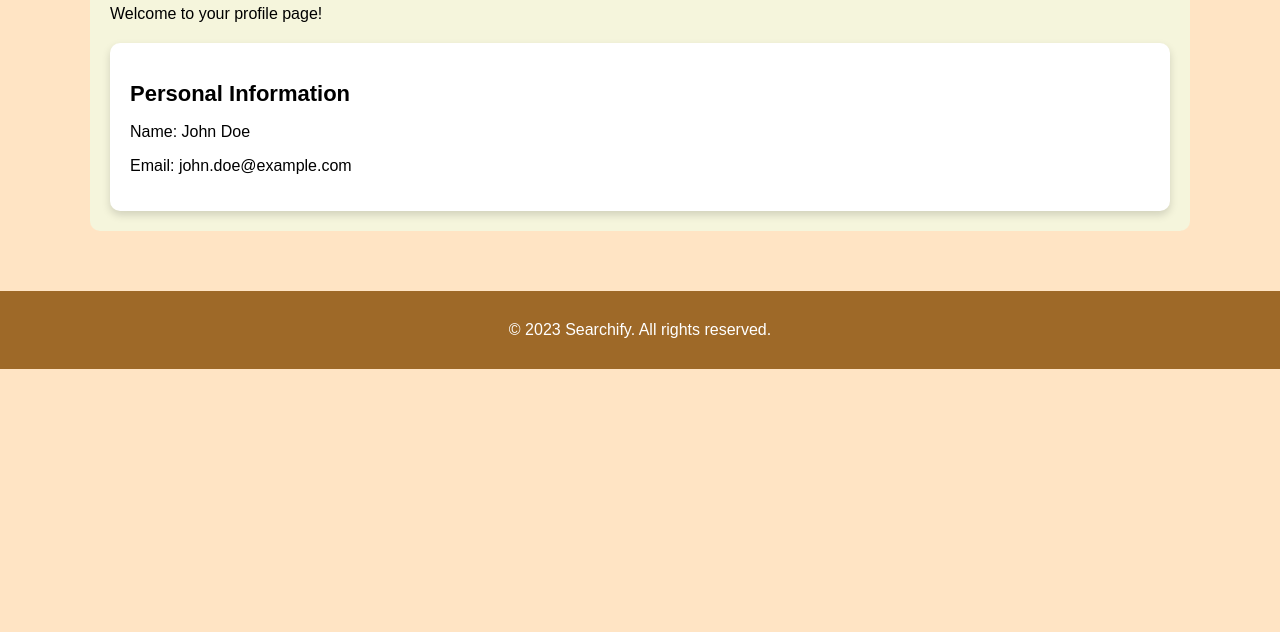
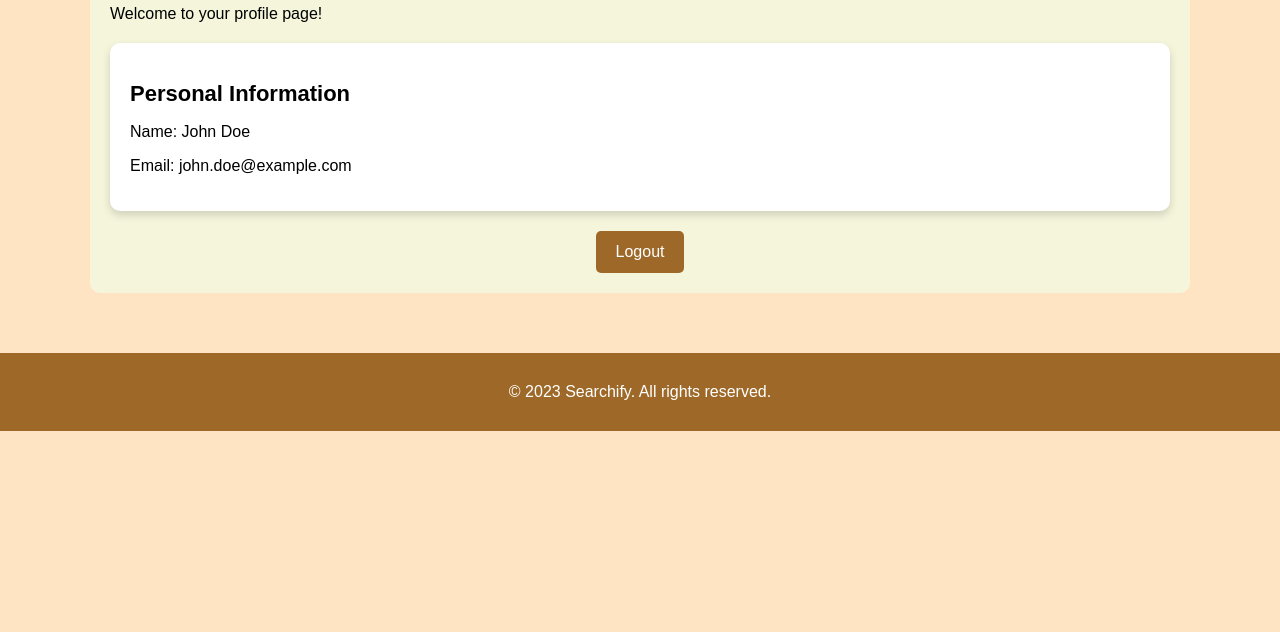
Before and after one commit to RayW-exe/Searchify, a website built with Vite: page profile.html in a window 1280 px wide. Shown: the part 168-800 px from the top of the page. Built offline with nearby package versions, Linux system fonts and the light colour scheme; a script that the page names is missing; a web font is replaced by a local one.

Commit message:
Final Fixes

```diff
--- a/profile.html
+++ b/profile.html
@@ -14,7 +14,6 @@
             <li><a href="profile.html">Profile</a></li>
             <li><a href="jobs.html">Jobs</a></li>
             <li><a href="about-us.html">About us</a></li>
-            <li><button id="logoutBtn">Logout</button></li>
         </ul>
     </div>
     <div class="content">
@@ -25,6 +24,9 @@
             <p>Name: John Doe</p>
             <p>Email: john.doe@example.com</p>
         </div>
+        <div class="logout-section">
+            <button id="logoutBtn">Logout</button>
+        </div>
     </div>
     <footer class="footer">
         <p>&copy; 2023 Searchify. All rights reserved.</p>
--- a/styles-profile.css
+++ b/styles-profile.css
@@ -80,6 +80,26 @@ body {
     margin-bottom: 10px;
 }
 
+.logout-section {
+    margin-top: 20px;
+    text-align: center;
+}
+
+#logoutBtn {
+    background-color: rgb(158, 105, 40);
+    color: white;
+    padding: 12px 20px;
+    border: none;
+    border-radius: 5px;
+    cursor: pointer;
+    font-size: 16px;
+}
+
+#logoutBtn:hover {
+    background-color: #ddd;
+    color: black;
+}
+
 @media (max-width: 768px) {
     .navigation ul {
         gap: 8px;
```
